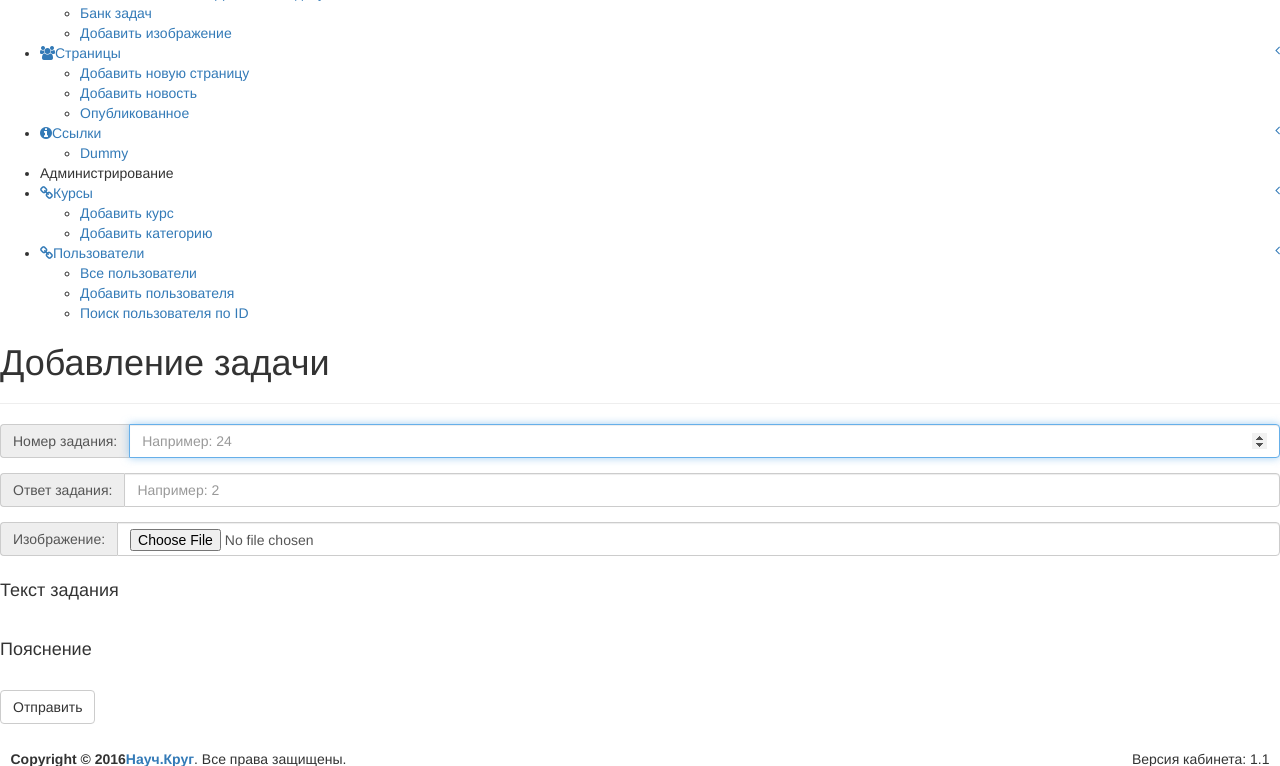
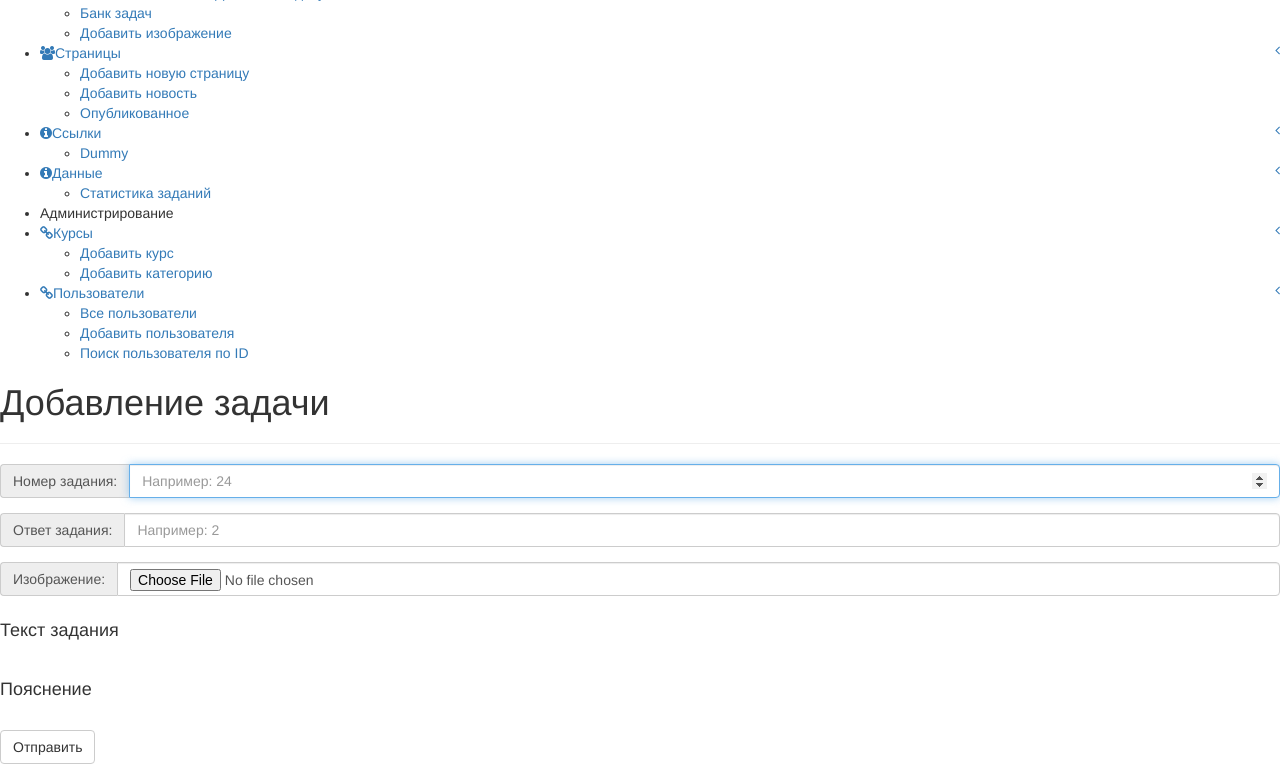
Before and after one commit to nauchcrug/backend, a Node project: template views/cab/add.pug in a window 1280 px wide. Shown: the part 503-1269 px from the top of the page. Run offline with Node 20 templates, Linux system fonts and the light colour scheme; the template is opened without the code that fills it, so the values that code supplies are empty; some libraries are stand-ins or nearby versions.

Commit message:
Add moderator link

```diff
--- a/views/cab/layout.pug
+++ b/views/cab/layout.pug
@@ -128,6 +128,13 @@ html
                   +pullright
                 ul.treeview-menu
                   +link('Dummy')
+              li.treeview
+                a(href='#')
+                  i.fa.fa-info-circle
+                  span Данные
+                  +pullright
+                ul.treeview-menu
+                  +link('Статистика заданий')
             li.header Администрирование
               li.treeview
                 a(href='#')
```
